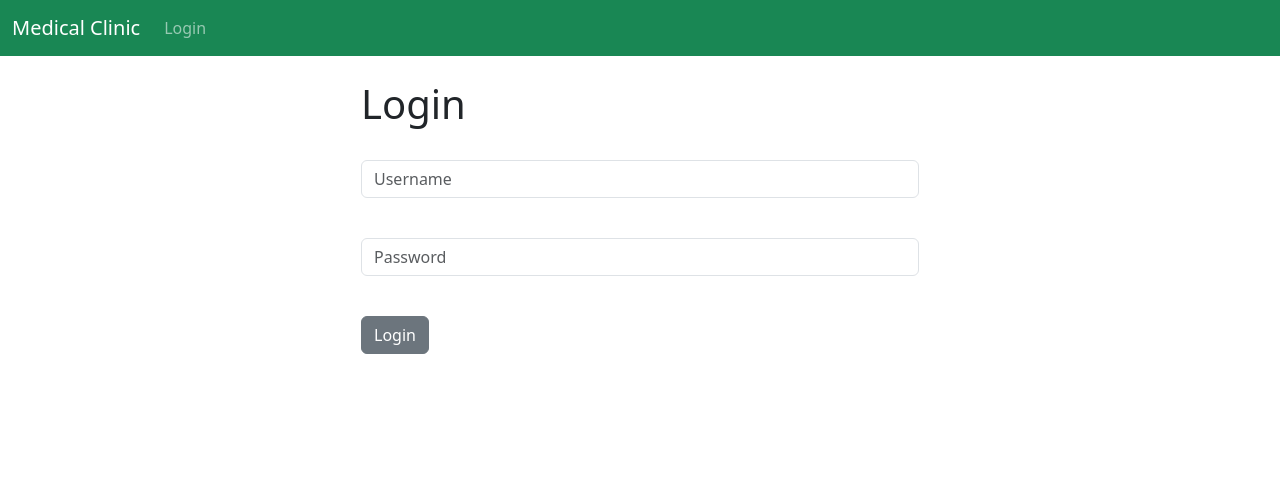
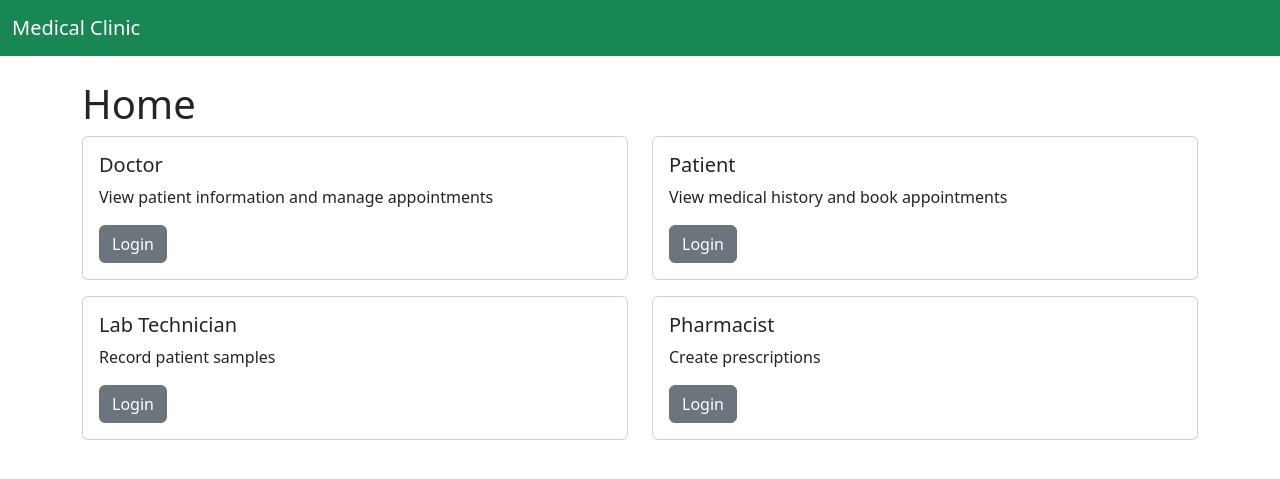
Before and after one commit to loveWingBell/CPSC-471-Group-11-Project-W25, a Django app: page / in a window 1280 px wide. Shown: the top 479 px of the page. Run offline with Django 5.2, Linux system fonts and the light colour scheme.

Commit message:
Modified homepage and added different user logins

```diff
--- a/medical_clinic/clinic/templates/home.html
+++ b/medical_clinic/clinic/templates/home.html
@@ -1,28 +1,48 @@
 {% extends "base.html" %}
 
 {% block content %}
+    <h1>Home</h1>
 
     {% if user.is_authenticated %}
-        <h1>Hello World</h1>
+        <h2>User is authenticated</h2>
     {% else %}
-
-        <div class="col-md-6 offset-md-3">
-            <h1>Login</h1>
-            <br/>
-
-            <form method="POST" action="{% url 'home' %}">
-                {% csrf_token %}
-
-                <div class="mb-3">
-                    <input type="text" class="form-control" name="username", placeholder="Username" required>
-                </div><br/>
-                <div class="mb-3">
-                    <input type="password" class="form-control" name="password", placeholder="Password" required>
+        <div class="row">
+            <div class="col-sm-6 mb-3">
+            <div class="card">
+                <div class="card-body">
+                <h5 class="card-title">Doctor</h5>
+                <p class="card-text">View patient information and manage appointments</p>
+                <a href="{% url "doctor-dashboard" %}" class="btn btn-secondary">Login</a>
                 </div>
-                <br/>
-                <button type="submit" class="btn btn-secondary">Login</button>
-
-            </form>
+            </div>
+            </div>
+            <div class="col-sm-6 mb-3">
+            <div class="card">
+                <div class="card-body">
+                <h5 class="card-title">Patient</h5>
+                <p class="card-text">View medical history and book appointments</p>
+                <a href="{% url "patient-dashboard" %}" class="btn btn-secondary">Login</a>
+                </div>
+            </div>
+            </div>
+            <div class="col-sm-6 mb-3">
+            <div class="card">
+                <div class="card-body">
+                <h5 class="card-title">Lab Technician</h5>
+                <p class="card-text">Record patient samples</p>
+                <a href="{% url "labtechnician-dashboard" %}" class="btn btn-secondary">Login</a>
+                </div>
+            </div>
+            </div>
+            <div class="col-sm-6 mb-3">
+            <div class="card">
+                <div class="card-body">
+                <h5 class="card-title">Pharmacist</h5>
+                <p class="card-text">Create prescriptions</p>
+                <a href="{% url "pharmacist-dashboard" %}" class="btn btn-secondary">Login</a>
+                </div>
+            </div>
+            </div>
         </div>
     {% endif %}
 {% endblock content %}
--- a/medical_clinic/clinic/templates/navbar.html
+++ b/medical_clinic/clinic/templates/navbar.html
@@ -10,10 +10,6 @@
                 <li class="nav-item">
                     <a class="nav-link" href="{% url 'logout' %}">Logout</a>
                 </li>
-            {% else %}
-                <li class="nav-item">
-                    <a class="nav-link" href="{% url 'home' %}">Login</a>
-                </li>
             {% endif %}
           </li>
         </ul>
--- a/medical_clinic/clinic/urls.py
+++ b/medical_clinic/clinic/urls.py
@@ -3,7 +3,10 @@ from . import views
 
 urlpatterns = [
     path("", views.home, name='home'),
-    #path("login/", views.login_user, name='login'),
+    path("doctor-dashboard/", views.doctor_dashboard, name='doctor-dashboard'),
+    path("patient-dashboard/", views.patient_dashboard, name='patient-dashboard'),
+    path("pharmacist-dashboard/", views.pharmacist_dashboard, name='pharmacist-dashboard'),
+    path("labtechnician-dashboard/", views.labtechnician_dashboard, name='labtechnician-dashboard'),
     path("logout/", views.logout_user, name='logout'),
 
 ]
--- a/medical_clinic/clinic/views.py
+++ b/medical_clinic/clinic/views.py
@@ -3,6 +3,9 @@ from django.contrib.auth import authenticate, login, logout
 from django.contrib import messages
 
 def home(request):
+    return render(request, 'home.html', {})
+
+def doctor_dashboard(request):
     if request.method == 'POST':
         # Login button has been pushed
         username = request.POST['username']
@@ -13,14 +16,74 @@ def home(request):
             # Successfull login
             login(request, user)
             messages.success(request, "You Have Been Logged In!")
-            return redirect('home')
+            return redirect('doctor-dashboard')
         else:
             # Failed login attempt
             messages.success(request, "There Was An Error Logging In, Please Try Again...")
-            return redirect('home')
+            return redirect('doctor-dashboard')
     else:
         # request.method = GET form
-        return render(request, 'home.html', {})
+        return render(request, 'doctor-dashboard.html', {})
+
+def patient_dashboard(request):
+    if request.method == 'POST':
+        # Login button has been pushed
+        username = request.POST['username']
+        password = request.POST['password']
+        # Authenticate user
+        user = authenticate(request, username=username, password=password)
+        if user is not None:
+            # Successfull login
+            login(request, user)
+            messages.success(request, "You Have Been Logged In!")
+            return redirect('patient-dashboard')
+        else:
+            # Failed login attempt
+            messages.success(request, "There Was An Error Logging In, Please Try Again...")
+            return redirect('patient-dashboard')
+    else:
+        # request.method = GET form
+        return render(request, 'patient-dashboard.html', {})
+
+def pharmacist_dashboard(request):
+    if request.method == 'POST':
+        # Login button has been pushed
+        username = request.POST['username']
+        password = request.POST['password']
+        # Authenticate user
+        user = authenticate(request, username=username, password=password)
+        if user is not None:
+            # Successfull login
+            login(request, user)
+            messages.success(request, "You Have Been Logged In!")
+            return redirect('pharmacist-dashboard')
+        else:
+            # Failed login attempt
+            messages.success(request, "There Was An Error Logging In, Please Try Again...")
+            return redirect('pharmacist-dashboard')
+    else:
+        # request.method = GET form
+        return render(request, 'pharmacist-dashboard.html', {})
+
+def labtechnician_dashboard(request):
+    if request.method == 'POST':
+        # Login button has been pushed
+        username = request.POST['username']
+        password = request.POST['password']
+        # Authenticate user
+        user = authenticate(request, username=username, password=password)
+        if user is not None:
+            # Successfull login
+            login(request, user)
+            messages.success(request, "You Have Been Logged In!")
+            return redirect('labtechnician-dashboard')
+        else:
+            # Failed login attempt
+            messages.success(request, "There Was An Error Logging In, Please Try Again...")
+            return redirect('labtechnician-dashboard')
+    else:
+        # request.method = GET form
+        return render(request, 'labtechnician-dashboard.html', {})
 
 def logout_user(request):
     logout(request)
```
Also changed, not shown: medical_clinic/clinic/templates/doctor-dashboard.html (added, +28 -0 lines), medical_clinic/clinic/templates/footer.html (deleted, +0 -15 lines), medical_clinic/clinic/templates/labtechnician-dashboard.html (added, +28 -0 lines), medical_clinic/clinic/templates/patient-dashboard.html (added, +28 -0 lines), medical_clinic/clinic/templates/pharmacist-dashboard.html (added, +28 -0 lines), medical_clinic/db.sqlite3.
